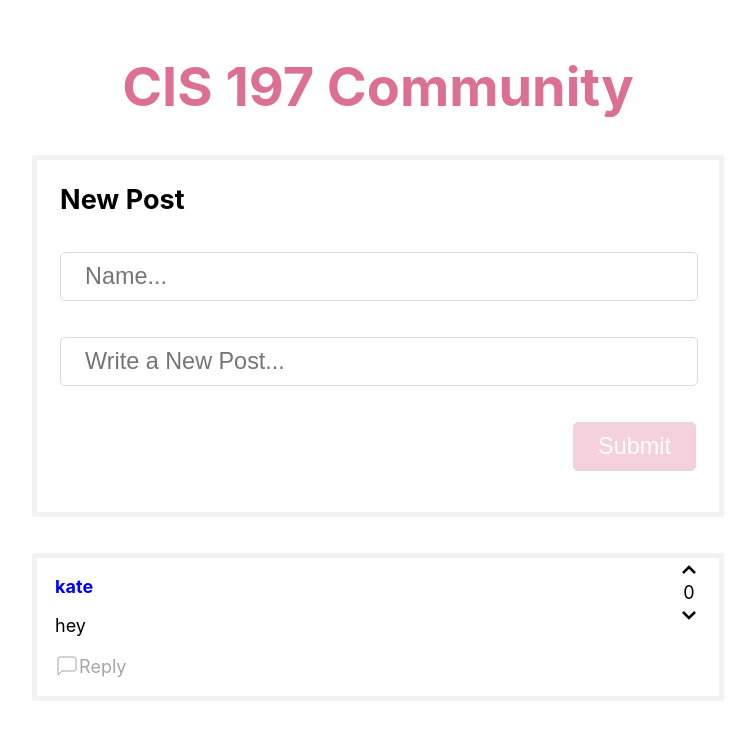
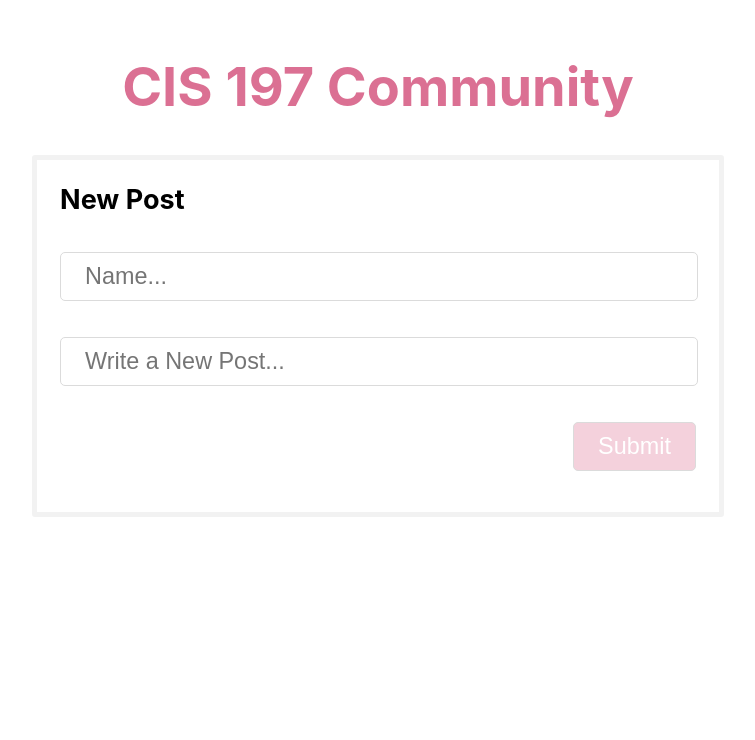
Before and after one commit to kathfree3/HW4, a React (Vite) app: page / in a window 1280 px wide. Shown: the top 740 px of the page, without its empty margins (262-1017 px from the left). Built offline with nearby package versions, Linux system fonts and the light colour scheme.

Commit message:
added comments + done with homework

```diff
--- a/src/App.js
+++ b/src/App.js
@@ -15,7 +15,7 @@ const Container = s.div`
 `
 
 const App = () => {
-  const [postData, setPostData] = useState([{ name: 'kate', content: 'hey', depth: 0 }])
+  const [postData, setPostData] = useState([])
 
   return (
     <Container>
--- a/src/components/Form.js
+++ b/src/components/Form.js
@@ -1,3 +1,4 @@
+// package imports
 import React, { useState } from 'react'
 import s from 'styled-components'
 import { v4 as uuidv4 } from 'uuid'
@@ -41,17 +42,21 @@ const Form = ({
   setInputData, inputData, setMakeNewReview, h, previousName, depth,
 }) => {
   const [name, setName] = useState('')
+  // if a prev name is provided use it, else its a new post/ thread
   const [content, setContent] = useState(previousName ? `@${previousName}` : '')
 
   const postID = uuidv4()
   const shouldBeDisabled = name === '' || content === ''
 
   const submit = () => {
+    // add the new post data into the input data
     setInputData([...inputData, {
       name, content, depth, postID,
     }])
+    // reset name and content in the form
     setName('')
     setContent('')
+    // retoggle button if necessary
     if (setMakeNewReview) {
       setMakeNewReview(false)
     }
--- a/src/components/Post.js
+++ b/src/components/Post.js
@@ -1,3 +1,4 @@
+// package imports
 import React, { useState } from 'react'
 import s from 'styled-components'
 
@@ -26,20 +27,20 @@ const ReplyButton = s.div`
   color: #a6a6a6;
 `
 
+// make a new post for each reply
+const renderReplies = replyData => (
+  replyData.map(({
+    name, content, depth, postID,
+  }) => <Post name={name} content={content} depth={depth} key={postID} />)
+)
+
 const Post = ({
   name, content, depth, postID,
 }) => {
   const [makeNewReview, setMakeNewReview] = useState(false)
   const [replies, addNewReply] = useState([])
 
-  const renderReplies = replyData => (
-    replyData.map(({
-      name: n, content: c, depth: d, postID: id,
-    }, i) => (
-      <Post name={n} content={c} depth={d} key={id} />
-    ))
-  )
-
+  // into the make new reply form, increase the depth of any new post you make
   return (
     <Container className="post-container">
       <Voter />
--- a/src/components/PostResults.js
+++ b/src/components/PostResults.js
@@ -1,3 +1,4 @@
+// package imports
 import React from 'react'
 import s from 'styled-components'
 
@@ -15,9 +16,7 @@ const PostResults = ({ postData }) => (
   <Wrapper>
     {postData.map(({
       name, content, depth, postID,
-    }, i) => (
-      <Post name={name} content={content} depth={depth} key={postID} />
-    ))}
+    }) => <Post name={name} content={content} depth={depth} key={postID} />)}
   </Wrapper>
 )
 
--- a/src/components/Voter.js
+++ b/src/components/Voter.js
@@ -1,3 +1,4 @@
+// package imports
 import React, { useState } from 'react'
 import s from 'styled-components'
 
```
